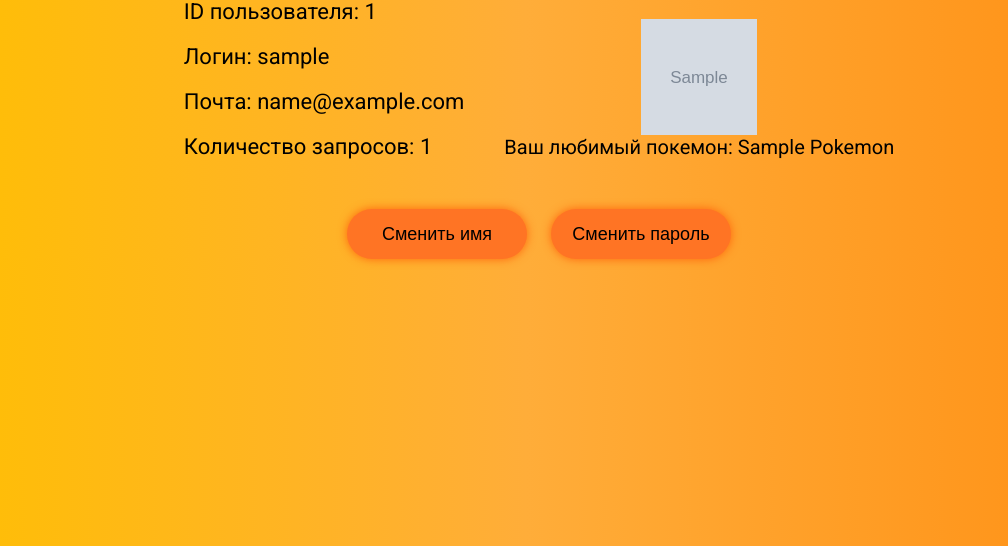
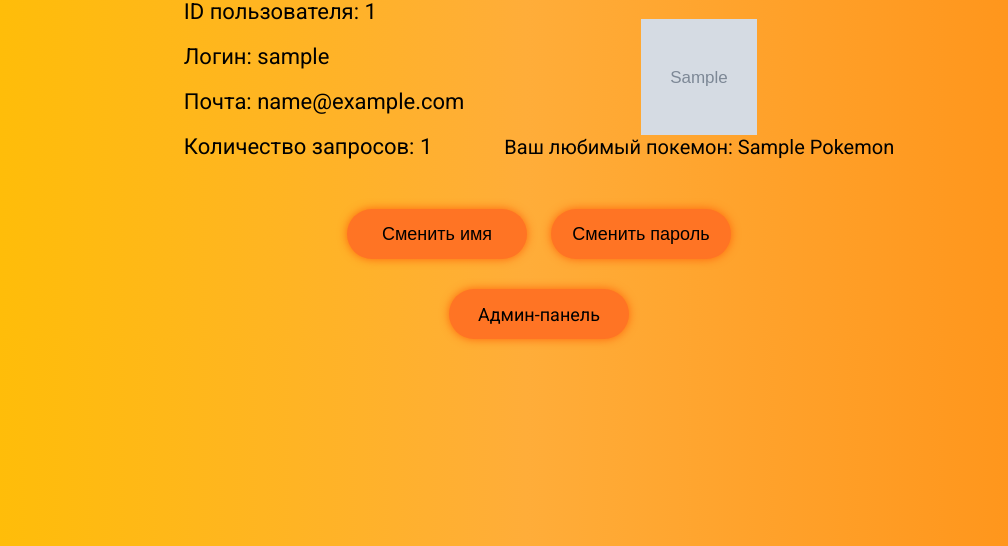
Before and after one commit to daslef/poxey, a Flask app: template templates/profile.html in a window 1280 px wide. Shown: the part 254-800 px from the top of the page, without its empty margins (101-1109 px from the left). Run offline with Flask 2, Linux system fonts and the light colour scheme; the visitor is signed in with stand-in values (Sample User, id 1); tables that the repository leaves empty hold one stand-in row (values such as "Sample post"); the template is opened without the code that fills it: most values are stand-ins (such as "Sample title", 1, 10 or a date in 2020); grey boxes marked "Sample" are stand-in pictures.

Commit message:
0.1.3 Add url to admin panel

```diff
--- a/static/styles/profile/profile.css
+++ b/static/styles/profile/profile.css
@@ -41,7 +41,16 @@
     margin-top: 30px;
 }
 
-.change-name, .change-password {
+.admin-url a {
+    display: block;
+    display: flex;
+    align-items: center;
+    justify-content: center;
+    color: #000;
+    text-decoration: none;
+}
+
+.change-name, .change-password, .admin-url a {
     width: 180px;
     height: 50px;
     background-color: rgb(255, 116, 36);
@@ -54,7 +63,7 @@
     font-size: 18px;
 }
 
-.change-name:hover, .change-password:hover {
+.change-name:hover, .change-password:hover, .admin-url a:hover {
     box-shadow: 0 0 20px rgb(214, 84, 8);
     transform: scale(1.1);
 }
@@ -62,3 +71,7 @@
 .change-name {
     margin-right: 20px;
 }
+
+.admin-url {
+    margin-top: 30px;
+}
--- a/templates/profile.html
+++ b/templates/profile.html
@@ -43,7 +43,11 @@
             <button class="change-name">Сменить имя</button>
             <button class="change-password">Сменить пароль</button>
         </div>
+        <div class="admin-url">
+            <a href="admin">Админ-панель</a>
+        </div>
     </div>
+
     <div class="change-name-popup">
         <img id="crossName" src="{{ url_for('static', filename='assets/cross.png') }}">
         <form class="change-name-form" method="POST">
```
